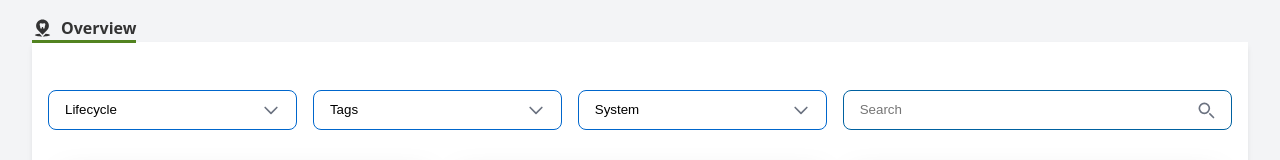
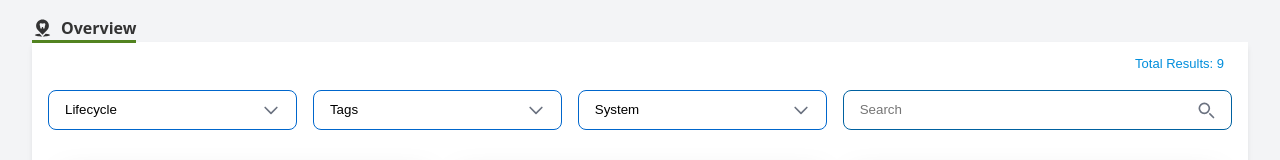
Before and after one commit to likitha173/MERN, a plain HTML site: page overview/overview.html in a window 1280 px wide. Shown: the top 160 px of the page. Drawn offline with Linux system fonts and the light colour scheme.

Commit message:
updated overview

```diff
--- a/overview/overview.css
+++ b/overview/overview.css
@@ -280,3 +280,18 @@ input[type="text"] {
     line-height: var(--ui-elements-text-link-lh-base, 1.5rem);
     text-transform: capitalize;
 }
+
+.total-results {
+    position: absolute;
+    top: 3rem;
+    right: 3rem;
+    color: #018EDC;
+    font-family: "MetLife Circular", sans-serif;
+    font-size: 0.8125rem;
+    font-style: normal;
+    font-weight: 400;
+    line-height: normal;
+    margin-right: 0.5rem;
+    margin-top: 0.5rem;
+    z-index: 10;
+}
--- a/overview/overview.html
+++ b/overview/overview.html
@@ -26,6 +26,9 @@
     </div>
 
     <div class="container">
+        <div class="total-results">
+            Total Results: <span class="result-count">9</span>
+        </div>
         <div class="filters">
             <div class="filter-group">
                 <div class="select-wrapper">
```
